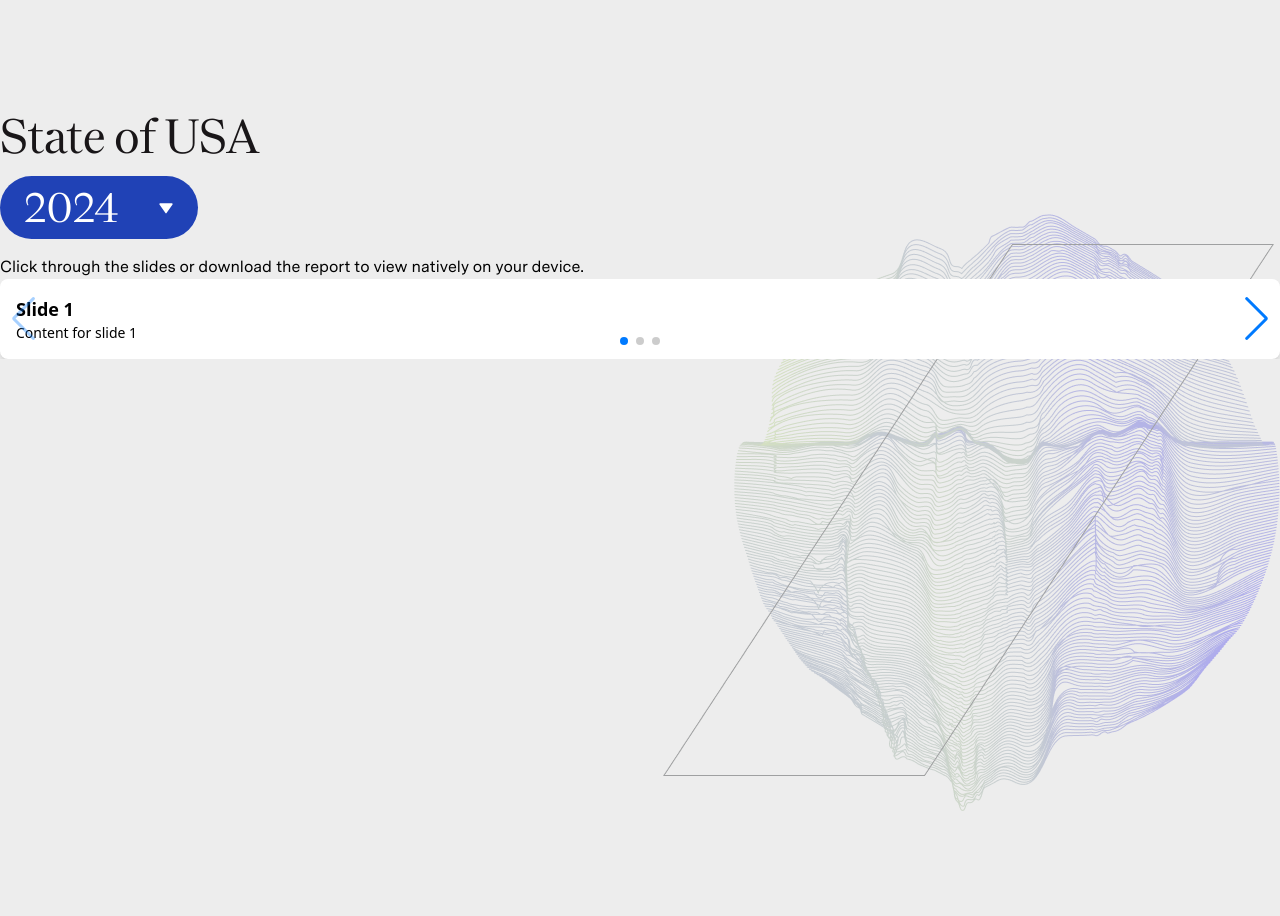
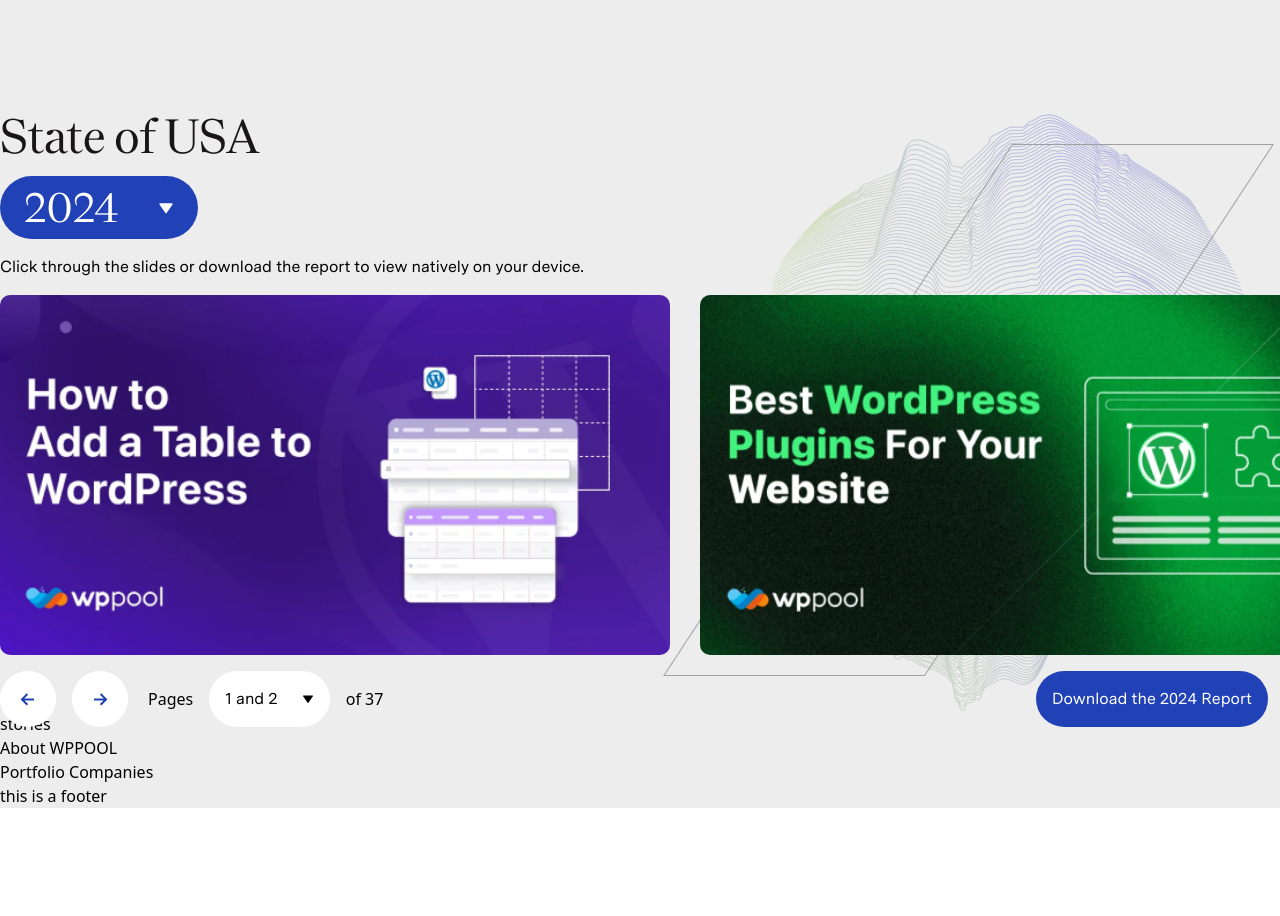
Before and after one commit to Mahin-Hasan/Figma-design-Implementation, a React (Vite) app: page / in a window 1280 px wide. Shown: the part 2712-3628 px from the top of the page. After the commit the page ends 3520 px from the top, so only its background shows below. Built offline with nearby package versions, Linux system fonts and the light colour scheme.

Commit message:
completed slider section

```diff
--- a/src/components/Navbar.jsx
+++ b/src/components/Navbar.jsx
@@ -6,7 +6,7 @@
 
 const Navbar = () => {
   const [toggle, setToggle] = useState(false);
-  console.log(toggle);
+
   return (
     <nav className="fixed w-full top-0 z-20">
       <div className="flex items-center py-5 mt-5 justify-between px-16 relative">
--- a/src/components/Reports.jsx
+++ b/src/components/Reports.jsx
@@ -1,16 +1,16 @@
-
 import { BiSolidDownArrow } from "react-icons/bi";
 import SectionTitle from "./SectionTitle";
 import { Swiper, SwiperSlide } from "swiper/react";
 import "swiper/css";
 import "swiper/css/navigation";
 import "swiper/css/pagination";
-import { Navigation, Pagination } from "swiper/modules";
+import { A11y, Navigation, Pagination } from "swiper/modules";
+import { SwiperNavButtons } from "./SwiperNavButtons";
 
 const Reports = () => {
   return (
-    <section className="h-screen bg-sliderBG bg-auto bg-no-repeat bg-right">
-      <div className="space-y-4">
+    <section className="h-[75vh] bg-sliderBG bg-auto bg-no-repeat bg-right">
+      <div className="space-y-4 relative">
         <SectionTitle title={"State of USA"} />
         <button className="flex justify-center items-center bg-primaryBlue gap-10 text-white px-6 rounded-full">
           <span className="text-[42px] font-Nantes">2024</span>
@@ -21,32 +21,29 @@
           your device.
         </p>
       </div>
-      <div>
+      <div className="mt-4">
         <Swiper
-          modules={[Navigation, Pagination]}
+          modules={[Navigation, Pagination, A11y]}
           spaceBetween={30}
           slidesPerView="auto"
-          navigation
-          pagination={{ clickable: true }}
         >
-          <SwiperSlide className="res-slide">
-            <div className="p-4 bg-white rounded-lg shadow-md">
-              <h3 className="text-lg font-semibold">Slide 1</h3>
-              <p className="text-sm">Content for slide 1</p>
-            </div>
-          </SwiperSlide>
-          <SwiperSlide className="res-slide">
-            <div className="p-4 bg-white rounded-lg shadow-md">
-              <h3 className="text-lg font-semibold">Slide 2</h3>
-              <p className="text-sm">Content for slide 2</p>
-            </div>
-          </SwiperSlide>
-          <SwiperSlide className="res-slide">
-            <div className="p-4 bg-white rounded-lg shadow-md">
-              <h3 className="text-lg font-semibold">Slide 3</h3>
-              <p className="text-sm">Content for slide 3</p>
-            </div>
-          </SwiperSlide>
+          <SwiperSlide className="res-slide" />
+          <SwiperSlide className="res-slide" />
+          <SwiperSlide className="res-slide" />
+          <div className="mt-4 flex justify-between">
+            <SwiperNavButtons />
+            {/* <div className="flex items-center gap-3">
+              <p>Pages</p>
+              <button className="flex justify-center items-center h-[56px] bg-white gap-6 p-4 rounded-full">
+                <span className="font-Messina">1 and 2</span>
+                <BiSolidDownArrow className="text-xs" />
+              </button>
+              of 37
+            </div> */}
+            <button className="rounded-full p-4 text-white me-3 bg-primaryBlue">
+              <p className="font-Messina">Download the 2024 Report</p>
+            </button>
+          </div>
         </Swiper>
       </div>
     </section>
@@ -54,49 +51,3 @@
 };
 
 export default Reports;
-
-
-
-
-/*
-not working
-
-import { BiSolidDownArrow } from "react-icons/bi";
-import SectionTitle from "./SectionTitle";
-import Swiper from "swiper";
-import { SwiperSlide } from "swiper/react";
-import "swiper/css";
-import "swiper/css/pagination";
-import { Navigation, Pagination } from "swiper/modules";
-
-const Reports = () => {
-  return (
-    <section className="h-screen bg-sliderBG bg-auto bg-no-repeat bg-right">
-      <div className="space-y-4">
-        <SectionTitle title={"State of USA"} />
-        <button className="flex justify-center items-center bg-primaryBlue gap-10 text-white px-6 rounded-full">
-          <span className="text-[42px] font-Nantes">2024</span>
-          <BiSolidDownArrow />
-        </button>
-        <p className="font-Messina">
-          Click through the slides or download the report to view natively on
-          your device.
-        </p>
-      </div>
-      <div>
-        <Swiper
-          modules={[Navigation, Pagination]}
-          spaceBetween={30}
-          slidesPerView="auto"
-        >
-          <SwiperSlide className="res-slide"></SwiperSlide>
-        </Swiper>
-      </div>
-    </section>
-  );
-};
-
-export default Reports;
-
-
-*/
--- /dev/null
+++ b/src/components/SwiperNavButtons.jsx
@@ -0,0 +1,34 @@
+import { BiSolidDownArrow } from "react-icons/bi";
+import { GrFormNextLink, GrFormPreviousLink } from "react-icons/gr";
+import { useSwiper } from "swiper/react";
+
+export const SwiperNavButtons = () => {
+  const swiper = useSwiper();
+
+  return (
+    <div className="swiper-nav-btns flex">
+      <div className="flex gap-4">
+        <button
+          className="rounded-full bg-white flex items-center justify-center text-primaryBlue text-2xl"
+          onClick={() => swiper.slidePrev()}
+        >
+          <GrFormPreviousLink />
+        </button>
+        <button
+          className="rounded-full bg-white flex items-center justify-center text-primaryBlue text-2xl"
+          onClick={() => swiper.slideNext()}
+        >
+          <GrFormNextLink />
+        </button>
+      </div>
+      <div className="flex items-center gap-4">
+        <p className="ps-5">Pages</p>
+        <div className="flex justify-center items-center h-[56px] bg-white gap-6 p-4 rounded-full cursor-pointer">
+          <span className="font-Messina">1 and 2</span>
+          <BiSolidDownArrow className="text-xs" />
+        </div>
+        of 37
+      </div>
+    </div>
+  );
+};
--- a/src/index.css
+++ b/src/index.css
@@ -17,3 +17,35 @@
   box-sizing: border-box;
   scroll-behavior: smooth;
 }
+
+/* swiper js custom CSS */
+
+.swiper .res-slide {
+  min-width: 300px;
+  max-width: 670px;
+  min-height: 360px;
+  border-radius: 10px;
+}
+
+.swiper-nav-btns button {
+  width: 56px;
+  height: 56px;
+  transition: all 0.5s;
+}
+
+.swiper-nav-btns button:hover {
+  background-color: hsl(210, 100%, 71%);
+  cursor: pointer;
+}
+
+.res-slide:nth-child(1) {
+  background: center / cover no-repeat url("../src/assets/slide1.png");
+}
+
+.res-slide:nth-child(2) {
+  background: center / cover no-repeat url("../src/assets/slide2.png");
+}
+
+.res-slide:nth-child(3) {
+  background: center / cover no-repeat url("../src/assets/slide3.png");
+}
```
Also changed, not shown: src/assets/slide1.png, src/assets/slide2.png.
